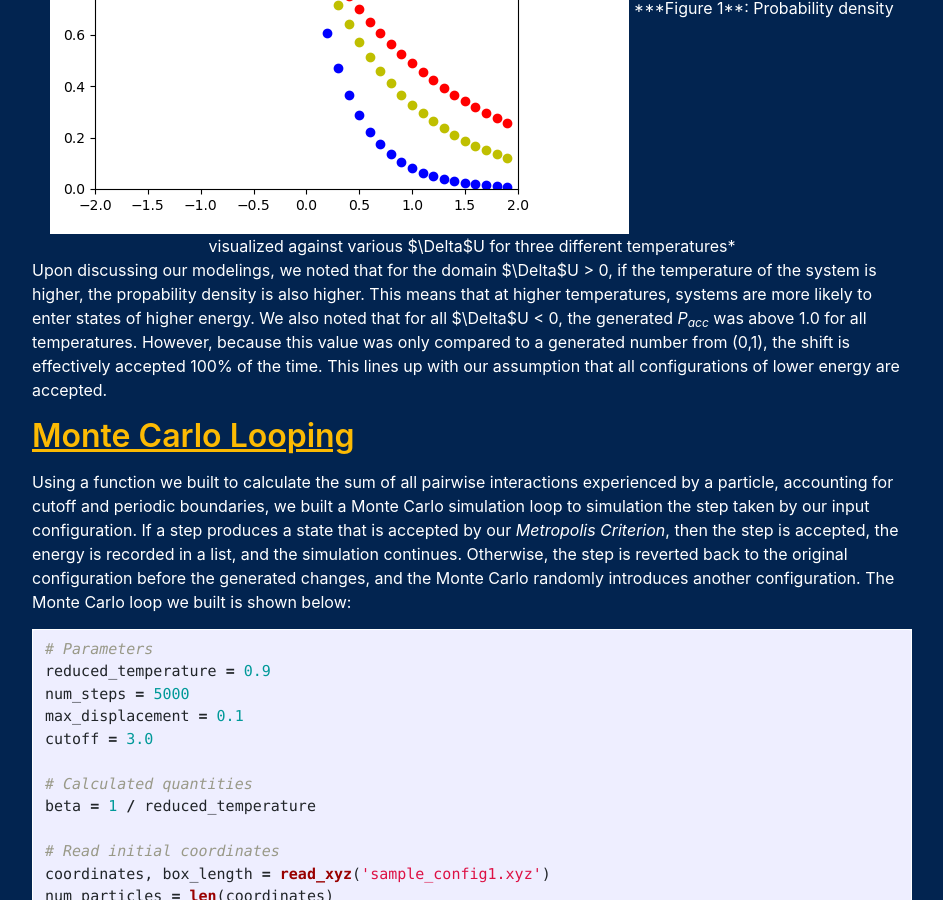
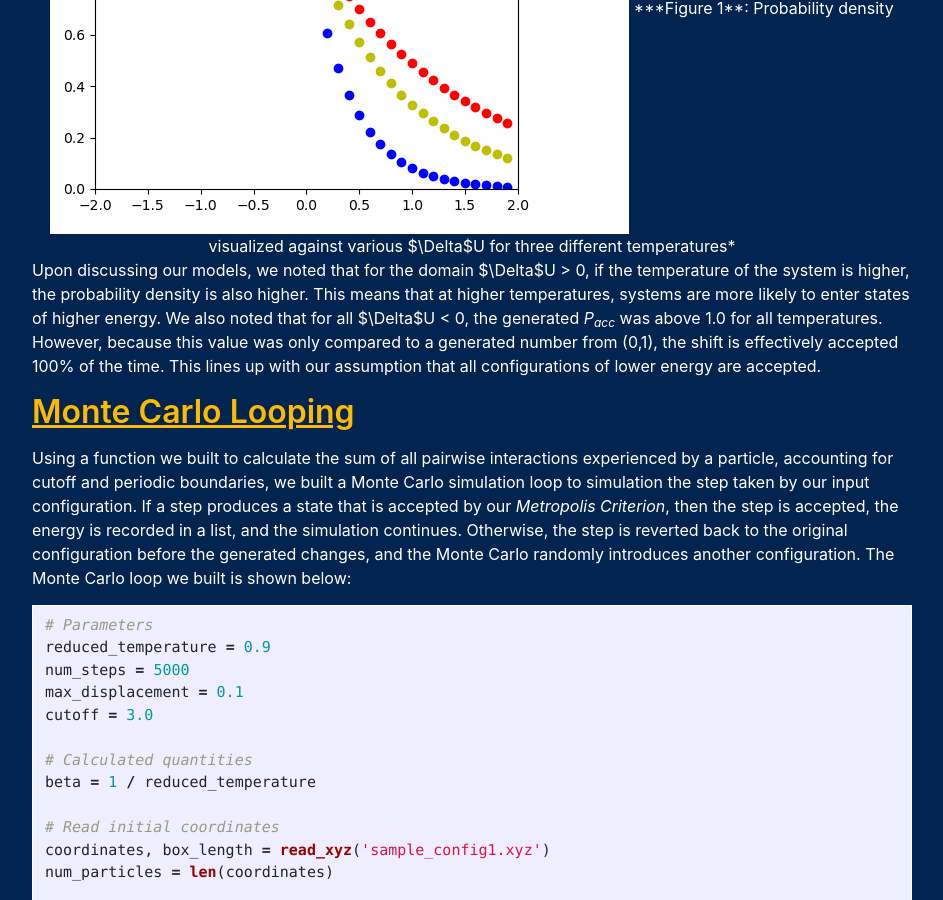
Before and after one commit to msse-2021-bootcamp/team2-blog, a Jekyll site: the page built from _posts/2021-08-11-Day-3-Post.md, in a window 1280 px wide and 900 px high, scrolled down 1431 px. Shown: the whole window, without its empty margins (168-1111 px from the left). Built offline with Jekyll 4.4.1, drawn with Linux system fonts in a browser that asks for light colours; some web fonts are replaced; Markdown is read by kramdown in place of the engine named in the settings; formulas are drawn with MathJax 3.

Commit message:
Update _posts/2021-08-11-Day-3-Post.md

```diff
--- a/_posts/2021-08-11-Day-3-Post.md
+++ b/_posts/2021-08-11-Day-3-Post.md
@@ -40,7 +40,7 @@ We continued to investigate on the relation between the expression *e*<sup>-$\De
 ***Figure 1**: Probability density visualized against various $\Delta$U for three different temperatures*
 </center>
 
-Upon discussing our modelings, we noted that for the domain $\Delta$U > 0, if the temperature of the system is higher, the propability density is also higher. This means that at higher temperatures, systems are more likely to enter states of higher energy. We also noted that for all $\Delta$U < 0, the generated *P<sub>acc</sub>* was above 1.0 for all temperatures. However, because this value was only compared to a generated number from (0,1), the shift is effectively accepted 100% of the time. This lines up with our assumption that all configurations of lower energy are accepted.
+Upon discussing our models, we noted that for the domain $\Delta$U > 0, if the temperature of the system is higher, the probability density is also higher. This means that at higher temperatures, systems are more likely to enter states of higher energy. We also noted that for all $\Delta$U < 0, the generated *P<sub>acc</sub>* was above 1.0 for all temperatures. However, because this value was only compared to a generated number from (0,1), the shift is effectively accepted 100% of the time. This lines up with our assumption that all configurations of lower energy are accepted.
 
 ## Monte Carlo Looping
 
```
